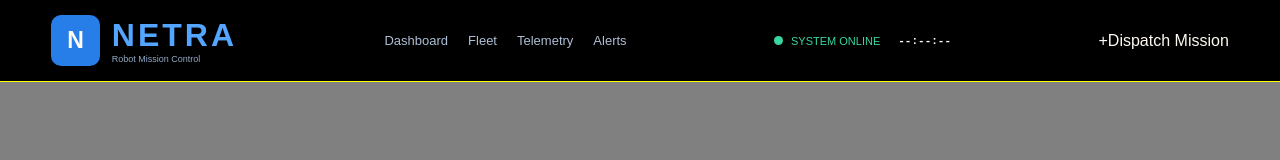
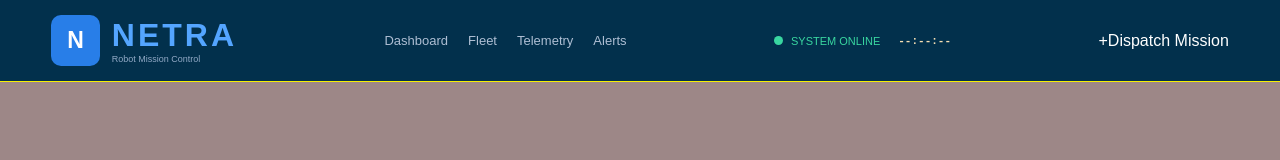
Before and after one commit to kl2600030993/NETRA, a plain HTML site: page index.html in a window 1280 px wide. Drawn offline with Linux system fonts and the light colour scheme.

Commit message:
version 21.11.2026

```diff
--- a/style.css
+++ b/style.css
@@ -1,46 +1,49 @@
- /* =====Global Reset===== */
+/* =====Global Reset======= */
+
 *{
     box-sizing: border-box;
     margin: 0;
     padding: 0;
 }
+
 html{
     scroll-behavior: smooth;
 }
+
 body{
-    background-color: grey;
-    color: floralwhite;
+    background-color: rgba(48, 2, 2, 0.471);
+    color: white;
     font-family: Arial, Helvetica, sans-serif;
     min-height: 100vh;
 }
+
 button{
-    background:black;
+    font-family: inherit;
+     background: #287ee8;
+    color: rgb(248, 244, 244);
+    font-weight: bold;
     border: 0;
-    font-family:inherit;
-    color: rgb(11, 12, 65);
-    font-weight: bold;
     border-radius: 8px;
     padding: 10px 20px;
     cursor: pointer;
+}
 
 
- }
+
 .topbar{
     min-height: 82px;
     display: flex;
-   align-items:center;
+    align-items: center;
     justify-content: space-between;
-   gap: 20px;
+    gap:20px;
     padding: 15px 4%;
-   background:black;
-   border-bottom: 1px solid yellow;
+    background: rgb(2, 48, 76);
+    border-bottom: 1px solid rgb(246, 238, 5);
+}
 
-
-
- }
 .brand{
-   display:flex;
-   gap: 12px;
+    display: flex;
+    gap:12px;
     align-items: center;
 }
 .brand-logo{
@@ -91,7 +94,7 @@ nav a:hover{
     border-radius: 50%;
 }
 #clock{
-    color: white;
+    color:wheat;
     font-family: monospace;
     margin-left: 10px;
 }
```
Lines whose indentation alone changed are shown as unchanged.
